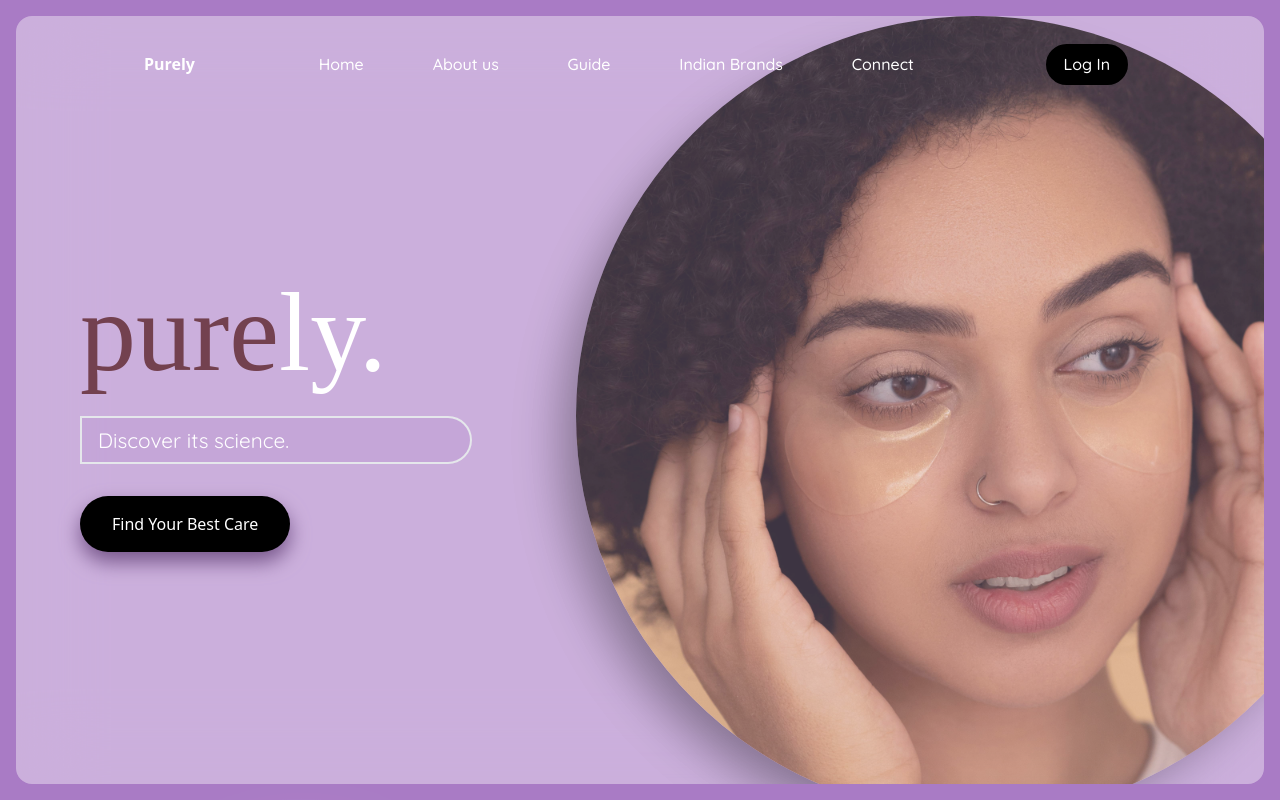
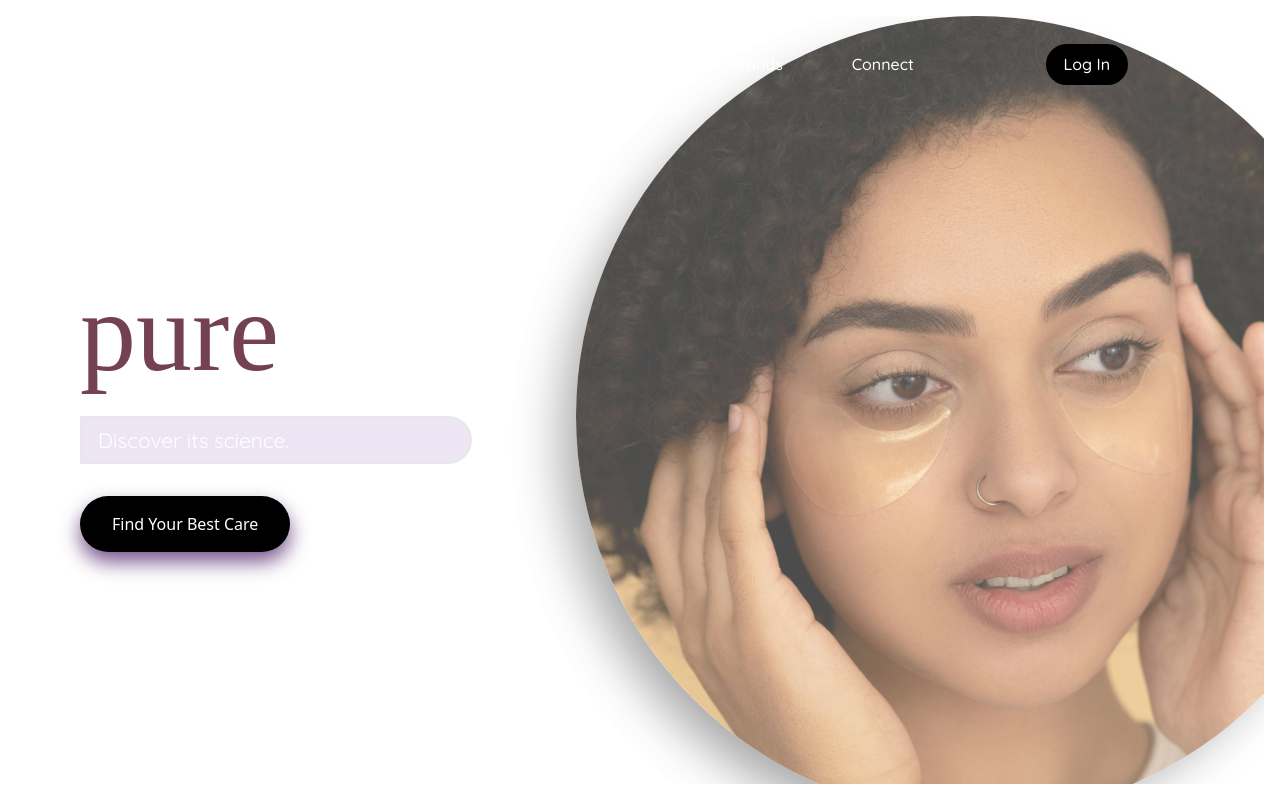
Before and after one commit to Mitali1417/purely-frontend, a React (Vite) app: page / in a window 1280 px wide. Shown: the top 800 px of the page. Built offline with nearby package versions, Linux system fonts and the light colour scheme; a web font is replaced by a local one.

Commit message:
index.css updated

```diff
--- a/src/index.css
+++ b/src/index.css
@@ -4,47 +4,6 @@
 @tailwind components;
 @tailwind utilities;
 
-.boxWidth {
-  max-width: 1420px;
-  width: 100%;
-  margin: 0 auto;
-  box-sizing: border-box;
-}
-
-html,
-body {
-  background-color: #a97bc5;
-  height: 100%;
-  width: 100%;
-  margin: 0;
-  padding: 0;
-  overflow-x: hidden;
-}
-
-/* Selection design */
-::selection {
-  color: #fff;
-  background-color: #f8b195;
-}
-
-::moz-selection {
-  color: #fff;
-  background-color: #f8b195;
-}
-
-::-webkit-scrollbar {
-  width: 1rem;
-}
-::-webkit-scrollbar-track {
-  background: #fff;
-}
-::-webkit-scrollbar-thumb {
-  background-color: #bb96d2;
-  border-radius: 20px;
-  border: 2px solid #fff;
-}
-
-/* Loader */
 .loader {
   width: 40px;
   aspect-ratio: 1;
@@ -78,7 +37,6 @@ body {
   }
 }
 
-/* Container transition - Brands & Guide */
 .category-container {
   overflow: hidden;
   position: relative;
@@ -89,42 +47,72 @@ body {
   opacity: 0;
   transform: translateY(100%);
   transition: visibility 0s linear 0.5s, opacity 0.5s ease-in-out,
-    transform 0.5s ease-in-out;
+    transform 0.5s ease-in-out; /* Apply transitions */
 }
 
 .category-container:hover .category-span {
   visibility: visible;
   opacity: 1;
-  transform: translateY(0);
+  transform: translateY(0); /* Move to cover image */
   transition: opacity 0.5s ease-in-out, transform 0.5s ease-in-out,
-    visibility 0s linear 0s;
+    visibility 0s linear 0s; /* Ensure transitions apply when hover is removed */
 }
 
-/* Mobile nav transition */
+::selection {
+  color: #fff;
+  background-color: #f8b195;
+}
+
+/* for firefox */
+::moz-selection {
+  color: #fff;
+  background-color: #f8b195;
+}
+
+/* ::-webkit-scrollbar {
+  width: 0rem;
+  background-color: transparent;
+} */
+
+::-webkit-scrollbar {
+  width: 1rem;
+}
+::-webkit-scrollbar-track {
+  background: #fff;
+}
+::-webkit-scrollbar-thumb {
+  background-color: #bb96d2;
+  border-radius: 20px;
+  border: 2px solid #fff;
+}
+
 .menu-transition {
   transition: opacity 0.5s ease-in-out;
 }
 
-/* Transitions */
+
+
+
 .fade-in {
-  opacity: 0.7;
+  opacity: 0.7; /* Less than fully opaque */
   transform: translateX(0%);
   transition: opacity 0.5s ease-in, transform 0.7s ease-in-out;
 }
 
 .fade-out {
-  opacity: 0.4;
+  opacity: 0.4; /* More translucent during fade out */
   transform: translateX(-100%);
   transition: opacity 0.5s ease-out, transform 0.7s ease-in-out;
 }
 
+/* Keyframes for fadeInRight and fadeOutLeft with adjusted opacities */
 @keyframes fadeInRight {
   0% {
     opacity: 0.4;
     transform: translateX(50%);
   }
   100% {
-    opacity: 0.7;
+    opacity: 0.7; /* Ends less opaque than normal */
     transform: translateX(0);
   }
 }
@@ -135,7 +123,7 @@ body {
     transform: translateX(0);
   }
   100% {
-    opacity: 0.4;
+    opacity: 0.4; /* More translucent as it exits */
     transform: translateX(-50%);
   }
 }
@@ -152,7 +140,10 @@ body {
   transition: opacity 0.5s ease-out, transform 0.7s ease-in-out;
 }
 
-/* Button Transitions */
+
+
+
+
 .hero-btn:hover {
   background: black;
   transition: background 0.5s ease-in-out;
@@ -169,8 +160,9 @@ body {
   background: linear-gradient(to top right, #421fb4, #f92057);
   transition: background 0.5s ease-in-out;
 }
-.hero-slider-shadow {
+.hero-slider-shadow{
   box-shadow: -25px 25px 50px -12px rgba(0, 0, 0, 0.5);
+
 }
 
 .hero-btn-glow1 {
@@ -189,6 +181,10 @@ body {
   box-shadow: 0px -25px 50px -12px rgba(0, 0, 0, 0.3);
 }
 
+/* .brand-list {
+  width: calc(100vw - 22rem);
+} */
+
 @media (min-width: 240px) {
   body {
     font-size: 90%;
@@ -199,3 +195,12 @@ body {
     font-size: 100%;
   }
 }
+
+/*  xs: "240px",
+     ss: "325px",
+     sm: "600px",
+     md: "768px",
+     lg: "1024px",
+     xl: "1280px",
+     xxl: "1440px",
+ */
```
